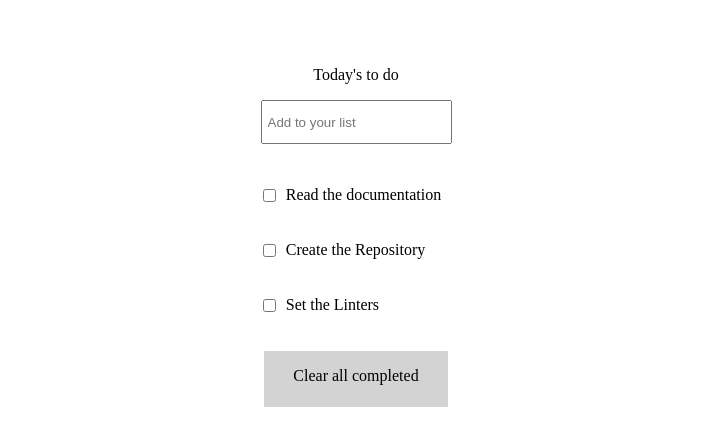
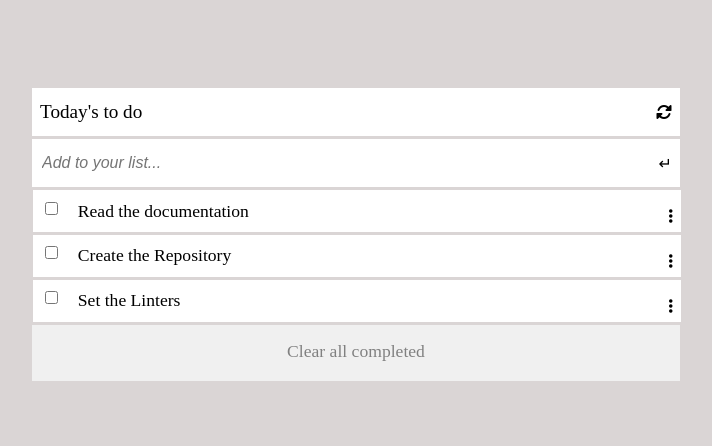
Before and after one commit to AliRezaBmeDu/todo-list, a website built with webpack: page src/index.html in a window 1280 px wide. Shown: the whole page, without its empty margins (284-996 px from the left). Built offline with nearby package versions, Linux system fonts and the light colour scheme.

Commit message:
Update the style

```diff
--- a/src/index.html
+++ b/src/index.html
@@ -5,16 +5,24 @@
     <meta name="viewport" content="width=device-width, initial-scale=1.0">
     <title>ToDo-List</title>
     <!-- <link rel="stylesheet" href="style.css"> -->
+    <link rel="stylesheet" href="https://cdnjs.cloudflare.com/ajax/libs/font-awesome/6.0.0-beta3/css/all.min.css">
 </head>
 <body>
     <div id="todo">
-        <p>Today's to do</p>
-        <input type="text" id="newtask" placeholder="Add to your list"/>
+        <div class = "todo-head">
+            <p>Today's to do</p>
+            <i class="fas fa-sync-alt replace-icon"></i>
+        </div>
+        <div class ="input-div">
+            <input type="text" id="newtask" placeholder="Add to your list..."/>
+            <span class="enter-icon">&#8629;</span>
+        </div>
         <ul id="list">
         </ul>
+        <div id="clear-completed">
+            Clear all completed
+        </div>
     </div>
-    <div id="clear-completed">
-        Clear all completed
-    </div>
+
 </body>
 </html>
--- a/src/index.js
+++ b/src/index.js
@@ -44,6 +44,11 @@ const addTask = (description, index) => {
 
   singleTask.appendChild(checkbox);
   singleTask.appendChild(taskDescription);
+
+  const threeDotIcon = document.createElement('i');
+  threeDotIcon.classList.add('fas', 'fa-ellipsis-v', 'dot-icon');
+  threeDotIcon.classList.add(`${task.index}-threedot`);
+  singleTask.appendChild(threeDotIcon);
   listDiv.appendChild(singleTask);
 };
 
--- a/src/style.css
+++ b/src/style.css
@@ -1,33 +1,112 @@
-#todo {
+body {
+    background-color: rgb(218, 213, 213);
+}
+/* General styling for all elements */
+.todo-head,
+.input-div,
+.single-task,
+.clear-completed {
+  height: 2rem;
   display: flex;
-  flex-direction: column;
   align-items: center;
-  text-align: center;
-  margin-top: 50px;
+  justify-content: center;
+  background-color: #fff;
 }
 
-input[type="text"] {
-  height: 30px;
-  padding: 5px;
-  margin-bottom: 10px;
+/* General styling for the container */
+#todo {
+    display: flex;
+    flex-direction: column;
+    align-items: center;
+  }
+
+/* 'todo-head' styles */
+.todo-head {
+  flex-direction: row;
+  padding: 0.5rem;
+  width: 50%;
+  margin-top: 5rem;
 }
 
-.single-task {
-  display: flex;
-  align-items: center;
-  margin-bottom: 5px;
+/* 'todo-head' p element */
+.todo-head p {
+  margin: 0;
+  font-size: 1.2rem;
 }
 
-input[type="checkbox"] {
-  margin-right: 10px;
-  margin-left: -3rem;
+/* 'todo-head' i element */
+.todo-head i {
+  margin-left: auto;
 }
 
+/* 'input-div' styles */
+.input-div {
+  padding: 0.5rem;
+  width: 50%;
+  height: 2rem;
+  margin-top: 0.2rem;
+}
+
+.input-div input {
+  flex-grow: 1;
+  border: none;
+  font-size: 1rem;
+}
+
+input::placeholder {
+  font-size: 1rem;
+  font-style: italic;
+}
+
+/* Styling for the todo list */
+#list {
+    list-style: none;
+    margin: 0;
+    display: flex;
+    flex-direction: column;
+    align-items: center;
+    width: 50%;
+    position: relative;
+    left: -1.2rem;
+  }
+
+  .single-task {
+    display: flex;
+    align-items: center;
+    margin-top: 0.2rem;
+    width: 100%;
+    font-size: 1rem;
+    height: 2.6rem;
+    padding-inline: 8px;
+  }
+
+  .single-task p {
+    font-size: 1.1rem;
+  }
+
+  .single-task input[type="checkbox"] {
+    margin-right: 20px;
+    align-self: flex-start;
+    margin-top: 0.7rem;
+  }
+
+  .single-task .dot-icon {
+    margin-left: auto;
+    align-self: flex-end;
+    height: 0.5rem;
+    position: relative;
+    top: -1rem
+  }
+
+/* 'clear-completed' styles */
 #clear-completed {
-  background: lightgray;
+  padding: 0.5rem;
+  margin-top: 0.2rem;
+  font-size: 1.1rem;
+  color: gray;
+  background-color: rgb(240, 240, 240);
+  width: 50%;
   text-align: center;
-  width: 12%;
-  height: 1.5rem;
-  margin: 0 auto;
-  padding: 1rem;
+  height: 2rem;
+  padding-top: 1rem
 }
```
Also changed, not shown: dist/index.html, dist/main.js.
